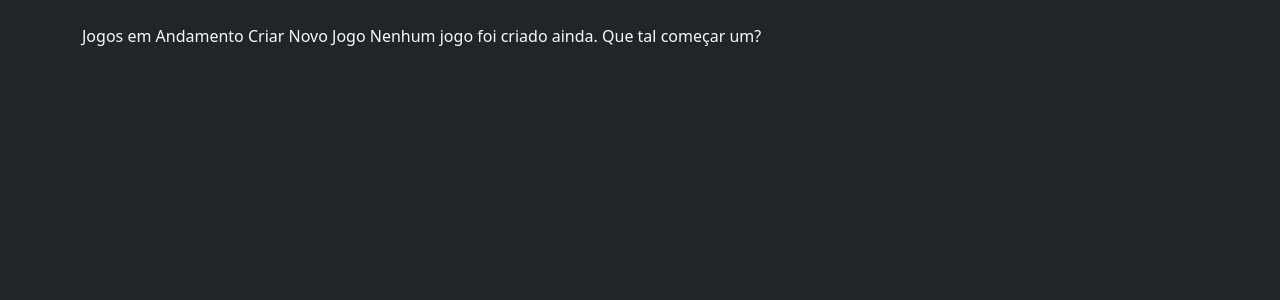
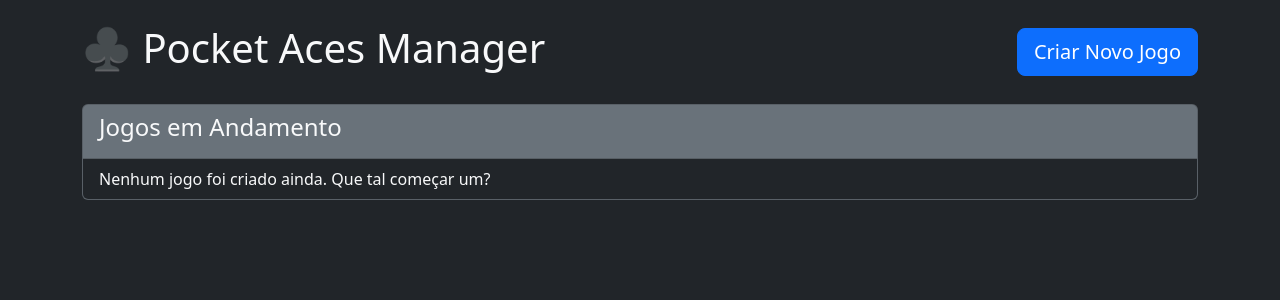
Before and after one commit to pedrocamposlive/pocketacesproject, a Flask app: page / in a window 1280 px wide. Shown: the top 300 px of the page. Run offline with Flask 3, Linux system fonts and the light colour scheme.

Commit message:
Update index.html

```diff
--- a/templates/index.html
+++ b/templates/index.html
@@ -1,8 +1,29 @@
-{% extends 'layout.html' %} {% block content %}
-Jogos em Andamento
-Criar Novo Jogo
-{% for game in games %} {{ game.name }} Buy-in: {{ game.buy_in_value }} fichas {{ game.players|length }} jogadores {% else %}
-Nenhum jogo foi criado ainda. Que tal começar um?
+{% extends 'layout.html' %}
 
-{% endfor %}
+{% block content %}
+<div class="d-flex justify-content-between align-items-center mb-4">
+  <h1>♣️ Pocket Aces Manager</h1>
+  <a href="{{ url_for('new_game') }}" class="btn btn-primary btn-lg">Criar Novo Jogo</a>
+</div>
+
+<div class="card bg-secondary text-light">
+    <div class="card-header">
+        <h4>Jogos em Andamento</h4>
+    </div>
+    <div class="list-group list-group-flush">
+      {% for game in games %}
+        <a href="{{ url_for('game_details', game_id=game.id) }}" class="list-group-item list-group-item-action bg-dark text-light d-flex justify-content-between align-items-center">
+          <span>
+            <strong>{{ game.name }}</strong>
+            <small class="d-block text-muted">Buy-in: {{ game.buy_in_value }} fichas</small>
+          </span>
+          <span class="badge bg-success rounded-pill">{{ game.players|length }} jogadores</span>
+        </a>
+      {% else %}
+        <div class="list-group-item bg-dark text-light">
+          <p class="mb-0">Nenhum jogo foi criado ainda. Que tal começar um?</p>
+        </div>
+      {% endfor %}
+    </div>
+</div>
 {% endblock %}
```
